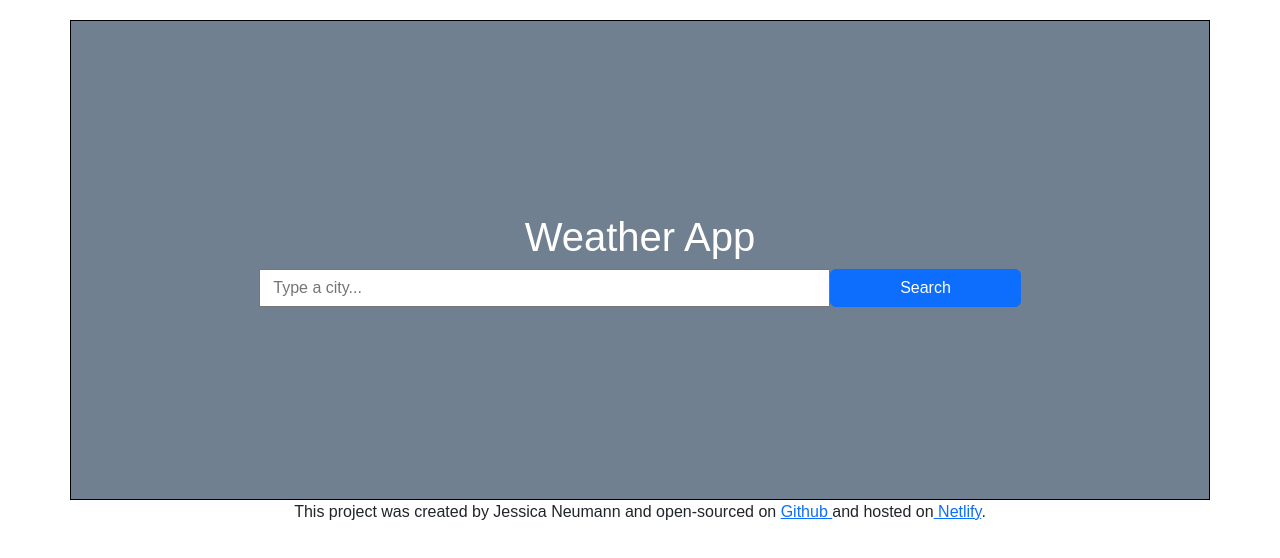
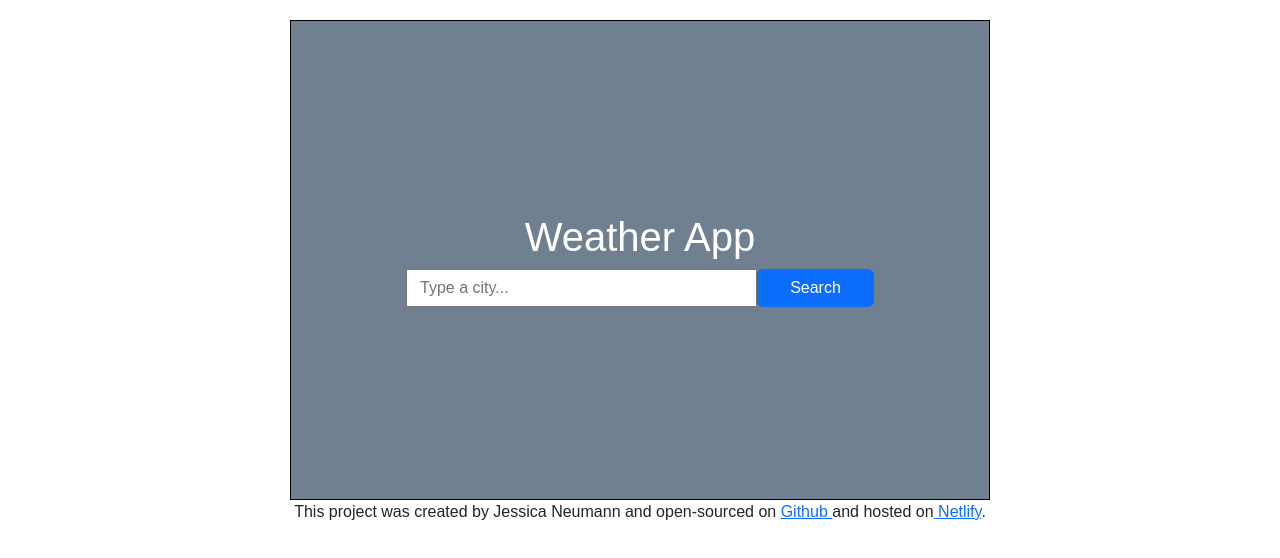
Before and after one commit to enigmajess/weather-react, a React (Create React App) app: page / in a window 1280 px wide. Shown: the top 558 px of the page. Built offline with nearby package versions, Linux system fonts and the light colour scheme.

Commit message:
Adjusted container size to have a max size

```diff
--- a/src/App.css
+++ b/src/App.css
@@ -27,6 +27,8 @@
   padding: 10px;
   margin: 0 auto;
   margin-top: 20px;
+  max-width: 700px;
+  max-height: 300px;
 
 }
 
--- a/src/WeatherSearch.js
+++ b/src/WeatherSearch.js
@@ -28,6 +28,7 @@ export default function WeatherSearch(props) {
 
     function showTemperature(response) {
         setWeather({
+            date:"Wednesday 07:00",
             temperature: response.data.main.temp,
             description: response.data.weather[0].description,
             humidity: response.data.main.humidity,
@@ -60,7 +61,7 @@ export default function WeatherSearch(props) {
                 <div className="col-6">
                     <h2 className="text-capitalize">{displayCity}</h2>
                     <ul>
-                        <li>Date</li>
+                        <li>{weather.date}</li>
                         <li className="text-capitalize">{weather.description}</li>
                     </ul>
                 </div>
```
